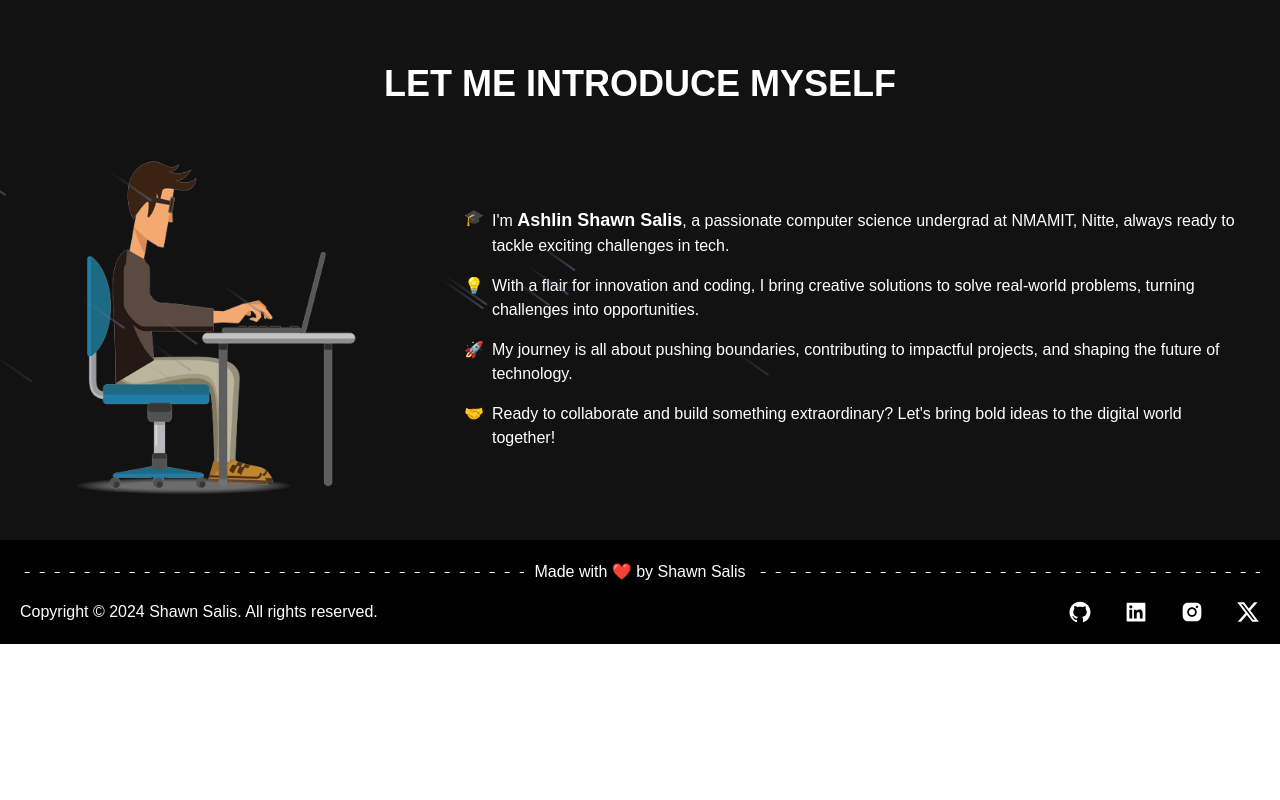
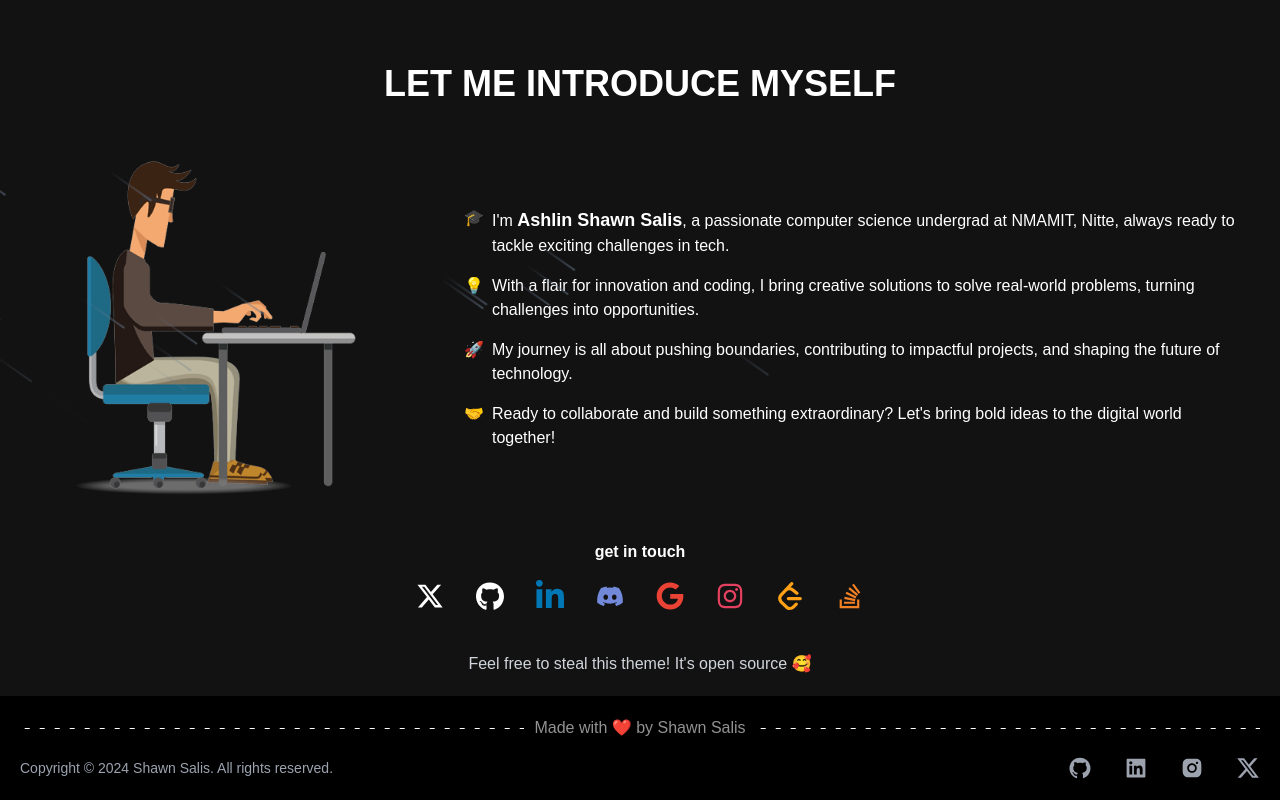
Before and after one commit to shawn-exe/portfolio, a Next.js app: page / in a window 1280 px wide. Shown: the part 632-1432 px from the top of the page. Before the commit the page ends 1276 px from the top, so only its background shows below. Built offline with nearby package versions, Linux system fonts and the light colour scheme.

Commit message:
Minor updates

```diff
--- a/package.json
+++ b/package.json
@@ -19,6 +19,7 @@
     "react-dom": "^18",
     "react-icons": "^5.3.0",
     "react-parallax-tilt": "^1.7.243",
+    "react-social-icons": "^6.18.0",
     "react-type-animation": "^3.2.0",
     "styled-components": "^6.1.13",
     "tailwind-merge": "^2.5.2",
--- /dev/null
+++ b/src/app/components/Icons.tsx
@@ -0,0 +1,79 @@
+import React from 'react';
+
+interface IconProps {
+  className?: string;
+}
+
+export const XIcon: React.FC<IconProps> = ({ className = "" }) => (
+  <span className={`&>svg]:h-7 [&>svg]:w-7 [&>svg]:fill-[#ffffff]  ${className}` }>
+        <svg
+    xmlns="http://www.w3.org/2000/svg"
+    fill="currentColor"
+    viewBox="0 0 512 512">
+    <path
+      d="M389.2 48h70.6L305.6 224.2 487 464H345L233.7 318.6 106.5 464H35.8L200.7 275.5 26.8 48H172.4L272.9 180.9 389.2 48zM364.4 421.8h39.1L151.1 88h-42L364.4 421.8z" />
+  </svg>
+      </span>
+);
+
+
+export const LinkedInIcon: React.FC<IconProps> = ({ className = "" }) => (
+  <span className={`&>svg]:h-7 [&>svg]:w-7 [&>svg]:fill-[#0077b5]  ${className}` }>
+          <svg xmlns="http://www.w3.org/2000/svg" viewBox="0 0 448 512">
+    <path
+      d="M100.3 448H7.4V148.9h92.9zM53.8 108.1C24.1 108.1 0 83.5 0 53.8a53.8 53.8 0 0 1 107.6 0c0 29.7-24.1 54.3-53.8 54.3zM447.9 448h-92.7V302.4c0-34.7-.7-79.2-48.3-79.2-48.3 0-55.7 37.7-55.7 76.7V448h-92.8V148.9h89.1v40.8h1.3c12.4-23.5 42.7-48.3 87.9-48.3 94 0 111.3 61.9 111.3 142.3V448z" />
+  </svg>
+      </span>
+);
+
+
+export const GithubIcon: React.FC<IconProps> = ({ className = "" }) => (
+  <span className={`&>svg]:h-7 [&>svg]:w-7 [&>svg]:fill-[#ffffff]  ${className}` }>
+        <svg xmlns="http://www.w3.org/2000/svg" viewBox="0 0 496 512">
+          <path
+            d="M165.9 397.4c0 2-2.3 3.6-5.2 3.6-3.3 .3-5.6-1.3-5.6-3.6 0-2 2.3-3.6 5.2-3.6 3-.3 5.6 1.3 5.6 3.6zm-31.1-4.5c-.7 2 1.3 4.3 4.3 4.9 2.6 1 5.6 0 6.2-2s-1.3-4.3-4.3-5.2c-2.6-.7-5.5 .3-6.2 2.3zm44.2-1.7c-2.9 .7-4.9 2.6-4.6 4.9 .3 2 2.9 3.3 5.9 2.6 2.9-.7 4.9-2.6 4.6-4.6-.3-1.9-3-3.2-5.9-2.9zM244.8 8C106.1 8 0 113.3 0 252c0 110.9 69.8 205.8 169.5 239.2 12.8 2.3 17.3-5.6 17.3-12.1 0-6.2-.3-40.4-.3-61.4 0 0-70 15-84.7-29.8 0 0-11.4-29.1-27.8-36.6 0 0-22.9-15.7 1.6-15.4 0 0 24.9 2 38.6 25.8 21.9 38.6 58.6 27.5 72.9 20.9 2.3-16 8.8-27.1 16-33.7-55.9-6.2-112.3-14.3-112.3-110.5 0-27.5 7.6-41.3 23.6-58.9-2.6-6.5-11.1-33.3 2.6-67.9 20.9-6.5 69 27 69 27 20-5.6 41.5-8.5 62.8-8.5s42.8 2.9 62.8 8.5c0 0 48.1-33.6 69-27 13.7 34.7 5.2 61.4 2.6 67.9 16 17.7 25.8 31.5 25.8 58.9 0 96.5-58.9 104.2-114.8 110.5 9.2 7.9 17 22.9 17 46.4 0 33.7-.3 75.4-.3 83.6 0 6.5 4.6 14.4 17.3 12.1C428.2 457.8 496 362.9 496 252 496 113.3 383.5 8 244.8 8zM97.2 352.9c-1.3 1-1 3.3 .7 5.2 1.6 1.6 3.9 2.3 5.2 1 1.3-1 1-3.3-.7-5.2-1.6-1.6-3.9-2.3-5.2-1zm-10.8-8.1c-.7 1.3 .3 2.9 2.3 3.9 1.6 1 3.6 .7 4.3-.7 .7-1.3-.3-2.9-2.3-3.9-2-.6-3.6-.3-4.3 .7zm32.4 35.6c-1.6 1.3-1 4.3 1.3 6.2 2.3 2.3 5.2 2.6 6.5 1 1.3-1.3 .7-4.3-1.3-6.2-2.2-2.3-5.2-2.6-6.5-1zm-11.4-14.7c-1.6 1-1.6 3.6 0 5.9 1.6 2.3 4.3 3.3 5.6 2.3 1.6-1.3 1.6-3.9 0-6.2-1.4-2.3-4-3.3-5.6-2z" />
+        </svg>
+      </span>
+);
+
+export const DiscordIcon: React.FC<IconProps> = ({ className = "" }) => (
+  <span className={`&>svg]:h-7 [&>svg]:w-7 [&>svg]:fill-[#7289da]  ${className}` }>
+        <svg xmlns="http://www.w3.org/2000/svg" viewBox="0 0 640 512">
+          <path
+            d="M524.5 69.8a1.5 1.5 0 0 0 -.8-.7A485.1 485.1 0 0 0 404.1 32a1.8 1.8 0 0 0 -1.9 .9 337.5 337.5 0 0 0 -14.9 30.6 447.8 447.8 0 0 0 -134.4 0 309.5 309.5 0 0 0 -15.1-30.6 1.9 1.9 0 0 0 -1.9-.9A483.7 483.7 0 0 0 116.1 69.1a1.7 1.7 0 0 0 -.8 .7C39.1 183.7 18.2 294.7 28.4 404.4a2 2 0 0 0 .8 1.4A487.7 487.7 0 0 0 176 479.9a1.9 1.9 0 0 0 2.1-.7A348.2 348.2 0 0 0 208.1 430.4a1.9 1.9 0 0 0 -1-2.6 321.2 321.2 0 0 1 -45.9-21.9 1.9 1.9 0 0 1 -.2-3.1c3.1-2.3 6.2-4.7 9.1-7.1a1.8 1.8 0 0 1 1.9-.3c96.2 43.9 200.4 43.9 295.5 0a1.8 1.8 0 0 1 1.9 .2c2.9 2.4 6 4.9 9.1 7.2a1.9 1.9 0 0 1 -.2 3.1 301.4 301.4 0 0 1 -45.9 21.8 1.9 1.9 0 0 0 -1 2.6 391.1 391.1 0 0 0 30 48.8 1.9 1.9 0 0 0 2.1 .7A486 486 0 0 0 610.7 405.7a1.9 1.9 0 0 0 .8-1.4C623.7 277.6 590.9 167.5 524.5 69.8zM222.5 337.6c-29 0-52.8-26.6-52.8-59.2S193.1 219.1 222.5 219.1c29.7 0 53.3 26.8 52.8 59.2C275.3 311 251.9 337.6 222.5 337.6zm195.4 0c-29 0-52.8-26.6-52.8-59.2S388.4 219.1 417.9 219.1c29.7 0 53.3 26.8 52.8 59.2C470.7 311 447.5 337.6 417.9 337.6z" />
+        </svg>
+      </span>
+);
+
+export const GoogleIcon: React.FC<IconProps> = ({ className = "" }) => (
+  <span className={`[&>svg]:h-7 [&>svg]:w-7 [&>svg]:fill-[#ea4335] ${className}`}>
+    <svg xmlns="http://www.w3.org/2000/svg" viewBox="0 0 488 512">
+      <path d="M488 261.8C488 403.3 391.1 504 248 504 110.8 504 0 393.2 0 256S110.8 8 248 8c66.8 0 123 24.5 166.3 64.9l-67.5 64.9C258.5 52.6 94.3 116.6 94.3 256c0 86.5 69.1 156.6 153.7 156.6 98.2 0 135-70.4 140.8-106.9H248v-85.3h236.1c2.3 12.7 3.9 24.9 3.9 41.4z" />
+    </svg>
+  </span>
+);
+
+
+export const InstagramIcon: React.FC<IconProps> = ({ className = "" }) => (
+  <span className={`[&>svg]:h-7 [&>svg]:w-7 [&>svg]:fill-[#e4405f] ${className}`}>
+    <svg xmlns="http://www.w3.org/2000/svg" viewBox="0 0 448 512">
+      <path d="M224.1 141c-63.6 0-114.9 51.3-114.9 114.9s51.3 114.9 114.9 114.9S339 319.5 339 255.9 287.7 141 224.1 141zm0 189.6c-41.1 0-74.7-33.5-74.7-74.7s33.5-74.7 74.7-74.7 74.7 33.5 74.7 74.7-33.6 74.7-74.7 74.7zm146.4-194.3c0 14.9-12 26.8-26.8 26.8-14.9 0-26.8-12-26.8-26.8s12-26.8 26.8-26.8 26.8 12 26.8 26.8zm76.1 27.2c-1.7-35.9-9.9-67.7-36.2-93.9-26.2-26.2-58-34.4-93.9-36.2-37-2.1-147.9-2.1-184.9 0-35.8 1.7-67.6 9.9-93.9 36.1s-34.4 58-36.2 93.9c-2.1 37-2.1 147.9 0 184.9 1.7 35.9 9.9 67.7 36.2 93.9s58 34.4 93.9 36.2c37 2.1 147.9 2.1 184.9 0 35.9-1.7 67.7-9.9 93.9-36.2 26.2-26.2 34.4-58 36.2-93.9 2.1-37 2.1-147.8 0-184.8zM398.8 388c-7.8 19.6-22.9 34.7-42.6 42.6-29.5 11.7-99.5 9-132.1 9s-102.7 2.6-132.1-9c-19.6-7.8-34.7-22.9-42.6-42.6-11.7-29.5-9-99.5-9-132.1s-2.6-102.7 9-132.1c7.8-19.6 22.9-34.7 42.6-42.6 29.5-11.7 99.5-9 132.1-9s102.7-2.6 132.1 9c19.6 7.8 34.7 22.9 42.6 42.6 11.7 29.5 9 99.5 9 132.1s2.7 102.7-9 132.1z"/>
+    </svg>
+  </span>
+);
+
+export const LeetCodeIcon: React.FC<IconProps> = ({ className = "" }) => (
+  <span className={`[&>svg]:h-7 [&>svg]:w-7 [&>svg]:fill-[#ffa116] ${className}`}>
+    <svg xmlns="http://www.w3.org/2000/svg" viewBox="0 0 24 24">
+      <path d="M13.483 0a1.374 1.374 0 0 0-.961.438L7.116 6.226l-3.854 4.126a5.266 5.266 0 0 0-1.209 2.104 5.35 5.35 0 0 0-.125.513 5.527 5.527 0 0 0 .062 2.362 5.83 5.83 0 0 0 .349 1.017 5.938 5.938 0 0 0 1.271 1.818l4.277 4.193.039.038c2.248 2.165 5.852 2.133 8.063-.074l2.396-2.392c.54-.54.54-1.414.003-1.955a1.378 1.378 0 0 0-1.951-.003l-2.396 2.392a3.021 3.021 0 0 1-4.205.038l-.02-.019-4.276-4.193c-.652-.64-.972-1.469-.948-2.263a2.68 2.68 0 0 1 .066-.523 2.545 2.545 0 0 1 .619-1.164L9.13 8.114c1.058-1.134 3.204-1.27 4.43-.278l3.501 2.831c.593.48 1.461.387 1.94-.207a1.384 1.384 0 0 0-.207-1.943l-3.5-2.831c-.8-.647-1.766-1.045-2.774-1.202l2.015-2.158A1.384 1.384 0 0 0 13.483 0zm-2.866 12.815a1.38 1.38 0 0 0-1.38 1.382 1.38 1.38 0 0 0 1.38 1.382H20.79a1.38 1.38 0 0 0 1.38-1.382 1.38 1.38 0 0 0-1.38-1.382z"/>
+    </svg>
+  </span>
+);
+
+export const StackOverflowIcon: React.FC<IconProps> = ({ className = "" }) => (
+  <span className={`[&>svg]:h-7 [&>svg]:w-7 [&>svg]:fill-[#f48024] ${className}`}>
+    <svg xmlns="http://www.w3.org/2000/svg" viewBox="0 0 384 512">
+      <path d="M290.7 311L95 269.7 86.8 309l195.7 41zm51-87L188.2 95.7l-25.5 30.8 153.5 128.3zm-31.2 39.7L129.2 179l-16.7 36.5L293.7 300zM262 32l-32 24 119.3 160.3 32-24zm20.5 328h-200v39.7h200zm39.7 80H42.7V320h-40v160h359.5V320h-40z"/>
+    </svg>
+  </span>
+);
--- a/src/app/components/footer.module.css
+++ b/src/app/components/footer.module.css
@@ -2,6 +2,7 @@
     display: flex;
     align-items: center;
     width: 100%;
+    color: rgb(148, 145, 145);
   }
 
   .footer-text::before,
--- a/src/app/components/footer.tsx
+++ b/src/app/components/footer.tsx
@@ -9,17 +9,17 @@
   return (
     <div className='py-5 flex flex-col w-full bg-black text-white'>
       <div className="px-5 text-center w-full mb-4">
-  <div className={styles['footer-text']}>Made with ❤️ by Shawn Salis</div>
+  <div className={styles['footer-text']} >Made with ❤️ by Shawn Salis</div>
 </div>
       <div className='flex flex-col w-full px-5 items-center gap-4 md:flex-row md:justify-between'>
-        <div className='text-center md:text-left order-2 md:order-1'>
+        <div className='text-center text-gray-400 text-sm md:text-left order-2 md:order-1'>
           Copyright © 2024 Shawn Salis. All rights reserved.
         </div>
         <div className='social flex flex-row gap-8 order-1 md:order-2'>
-          <AiFillGithub size="1.5rem" className="hover:text-blue-600 transition-colors" />
-          <AiFillLinkedin size="1.5rem" className="hover:text-blue-600 transition-colors" />
-          <AiFillInstagram size="1.5rem" className="hover:text-blue-600 transition-colors" />
-          <FaXTwitter size="1.5rem" className="hover:text-blue-600 transition-colors" />
+          <AiFillGithub size="1.5rem" className= " text-gray-400 hover:text-blue-600 transition-colors" />
+          <AiFillLinkedin size="1.5rem" className="text-gray-400 hover:text-blue-600 transition-colors" />
+          <AiFillInstagram size="1.5rem" className=" text-gray-400 hover:text-blue-600 transition-colors" />
+          <FaXTwitter size="1.5rem" className="text-gray-400  hover:text-blue-600 transition-colors" />
         </div>
       </div>
     </div>
--- a/src/app/components/homecomponent.tsx
+++ b/src/app/components/homecomponent.tsx
@@ -12,10 +12,10 @@
   return (
     <section className="px-7 py-8 md:py-16 sm:py-16 lg:py-16">
       <div className="grid grid-cols-1 sm:grid-cols-12">
-        <motion.div
-          initial={{ opacity: 0, scale: 0.5 }}
-          animate={{ opacity: 1, scale: 1 }}
-          transition={{ duration: 0.5 }}
+        <div
+          // initial={{ opacity: 0, scale: 0.5 }}
+          // animate={{ opacity: 1, scale: 1 }}
+          // transition={{ duration: 0.5 }}
           className="col-span-8 place-self-center text-center sm:text-left justify-self-start"
         >
           <h1 className="text-white mb-4 text-4xl sm:text-5xl lg:text-8xl lg:leading-normal font-extrabold">
@@ -66,11 +66,11 @@
             </div>
           </div>
 
-        </motion.div>
-        <motion.div
-          initial={{ opacity: 0, scale: 0.5 }}
-          animate={{ opacity: 1, scale: 1 }}
-          transition={{ duration: 0.5 }}
+        </div>
+        <div
+          // initial={{ opacity: 0, scale: 0.5 }}
+          // animate={{ opacity: 1, scale: 1 }}
+          // transition={{ duration: 0.1 }}
           className="col-span-4 place-self-center mt-4 lg:mt-0"
         >
            <Tilt tiltReverse={true}>
@@ -85,7 +85,7 @@
             <BorderBeam size={300} borderWidth={3.5}/>
           </div>
           </Tilt>
-        </motion.div>
+        </div>
       </div>
     </section>
   );
--- a/src/app/components/intro.tsx
+++ b/src/app/components/intro.tsx
@@ -3,6 +3,7 @@
 import React from 'react'
 import Image from 'next/image'
 import {Meteors} from '@/components/ui/meteors'
+import {DiscordIcon, GoogleIcon, InstagramIcon, LeetCodeIcon, StackOverflowIcon,XIcon, LinkedInIcon,GithubIcon } from './Icons';
 
 const Intro = () => {
   return (
@@ -51,6 +52,26 @@
           </ul>
         </div>
       </div>
+
+      <div className='flex flex-col justify-center items-center my-5'>
+      <p className='text-md sm:text-md md:text-md font-bold text-white'>get in touch</p>
+        <div className='flex items-center flex-row gap-8 mt-4 flex-wrap'>
+          <XIcon/>
+          <GithubIcon/>
+          <LinkedInIcon/>
+          <DiscordIcon/>
+          <GoogleIcon />
+          <InstagramIcon />
+          <LeetCodeIcon />
+          <StackOverflowIcon />
+        </div>
+      </div>
+
+
+      <div className='flex justify-center text-center text-gray-300 mt-10'>
+        Feel free to steal this theme! It&apos;s open source 🥰
+      </div>
+
     </div>
   )
 }
```
Also changed, not shown: 1 other file (tests, documents, lock files or other folders).
